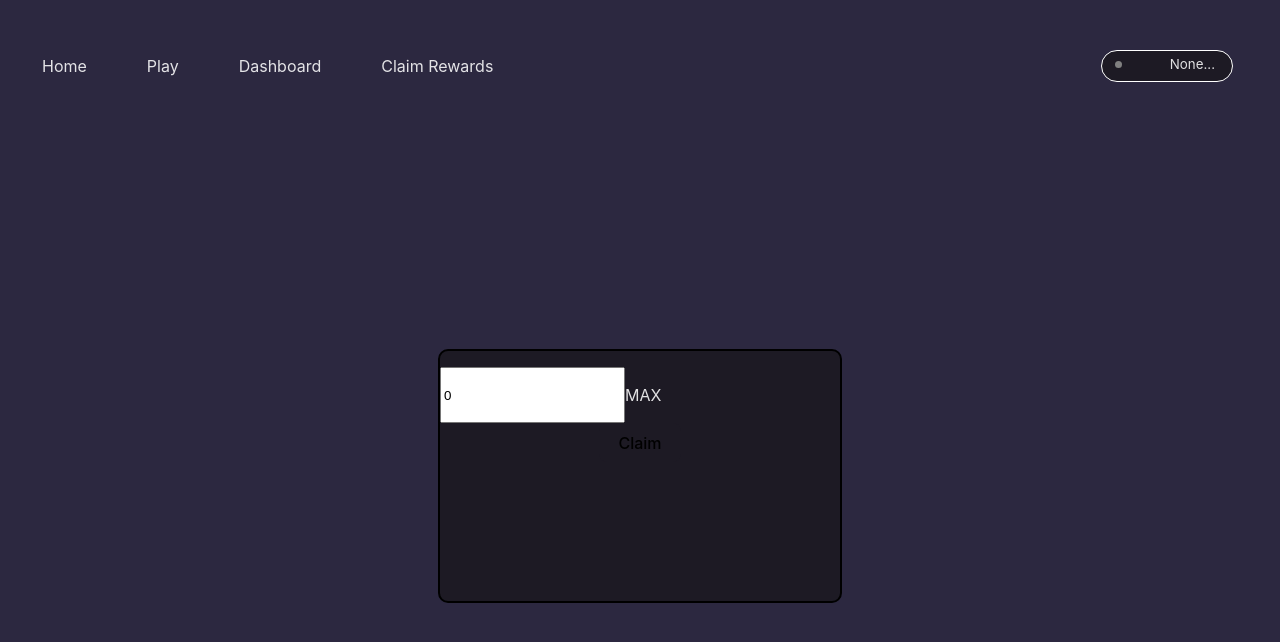
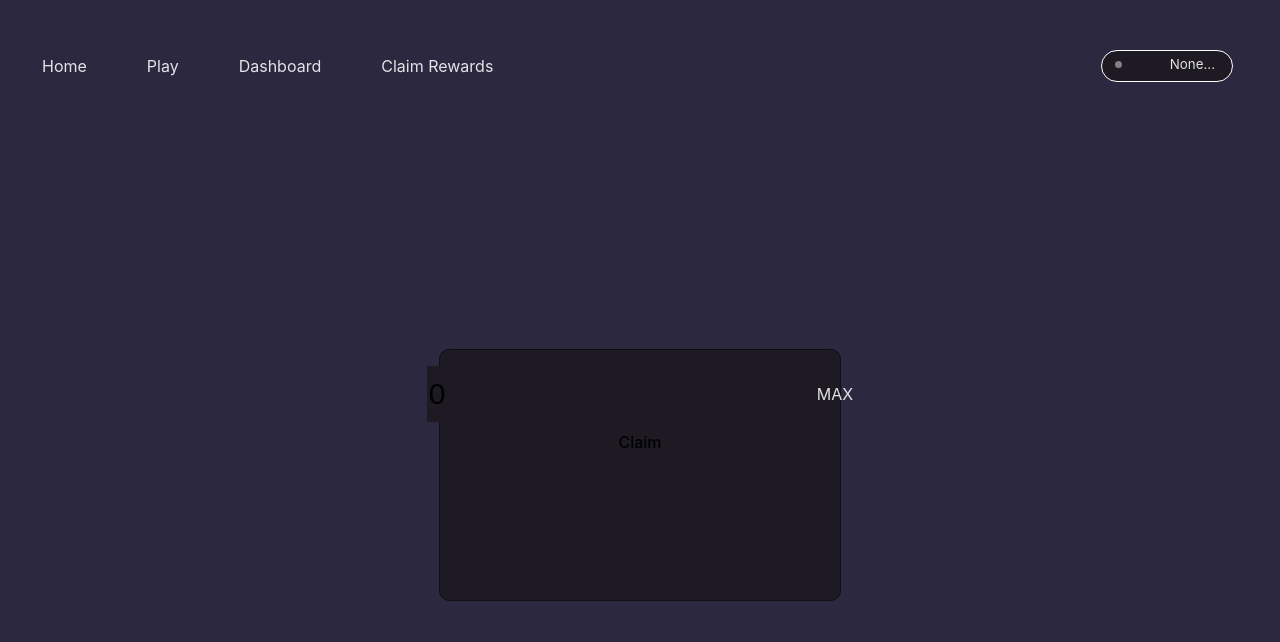
Before and after one commit to ulas96/rock-paper-scissor, a React (Vite) app in the folder client/: page /claim in a window 1280 px wide. Shown: the top 642 px of the page. Built offline with nearby package versions, Linux system fonts and the light colour scheme.

Commit message:
claim design update

```diff
--- a/client/src/components/Claim/Claim.css
+++ b/client/src/components/Claim/Claim.css
@@ -8,12 +8,25 @@
     width: 400px;
     height: 250px;
     padding: auto;
-    border: 2px black solid;
     border-radius: 10px;
+    border: 1px solid #100e13;
     background-color: #1d1a24;
 }
+
+
 
 #claim-value {
 display: flex;
 align-items: row;
+justify-content: center;
 }
+
+input{
+    background-color: #1d1a24;
+    border: none;
+    font-size: 30px;
+}
+
+input:focus {
+    outline: none;
+}
--- a/client/src/components/Claim/Claim.jsx
+++ b/client/src/components/Claim/Claim.jsx
@@ -31,8 +31,8 @@ export default function Claim({state, account}) {
                 <p id="claim-text"></p>
 
                 <div id="claim-value">
-                    <input id="" value={claimAmount} onChange={handleChange}/>
-                    <p>MAX</p>
+                    <input value={claimAmount} onChange={handleChange}/>
+                    <p onClick={getAllowClaim}>MAX</p>
                 </div>
 
                 <button onClick={claimRewards}>Claim</button>
```
Also changed, not shown: 1 other file (tests, documents, lock files or other folders).
